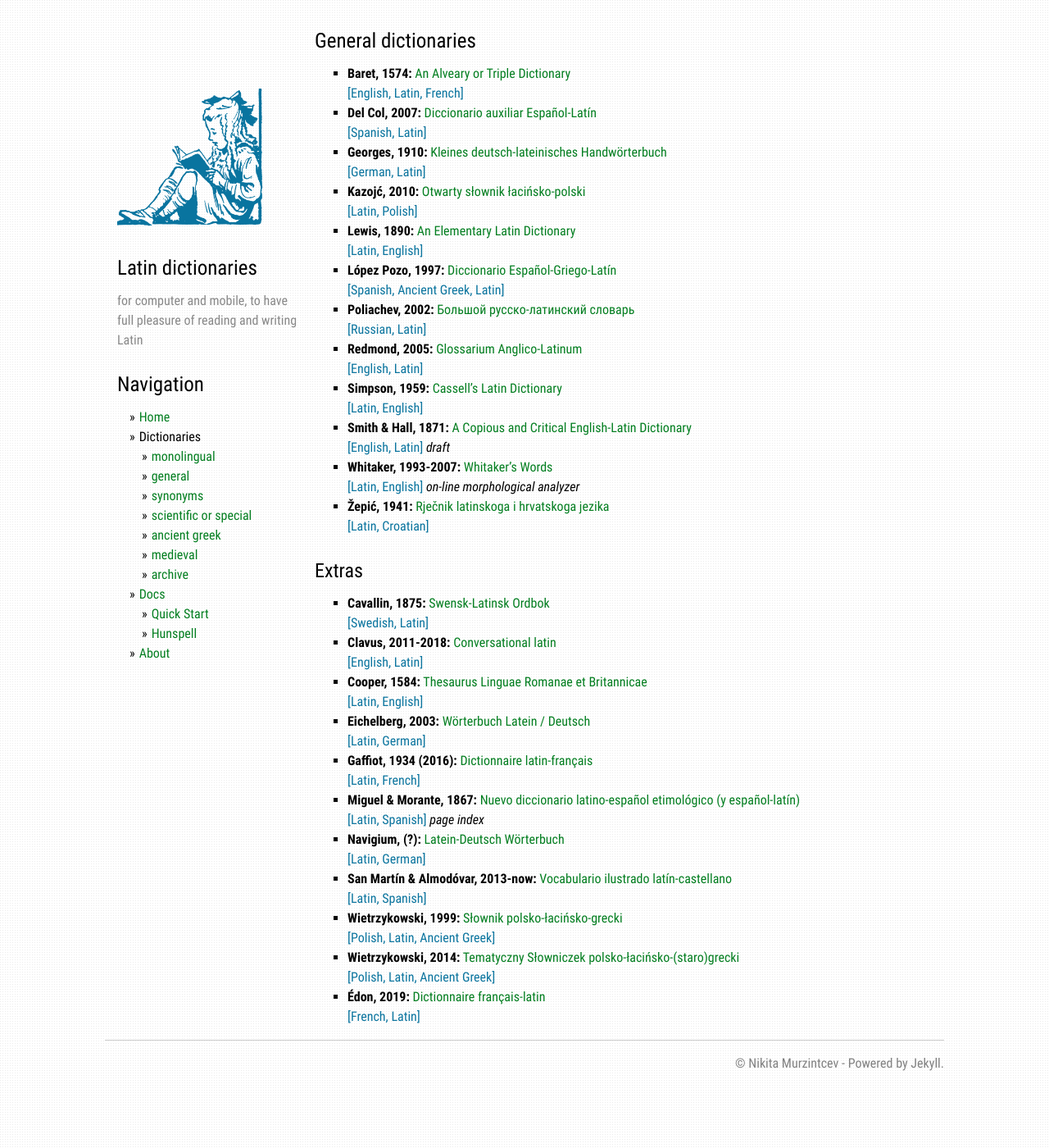
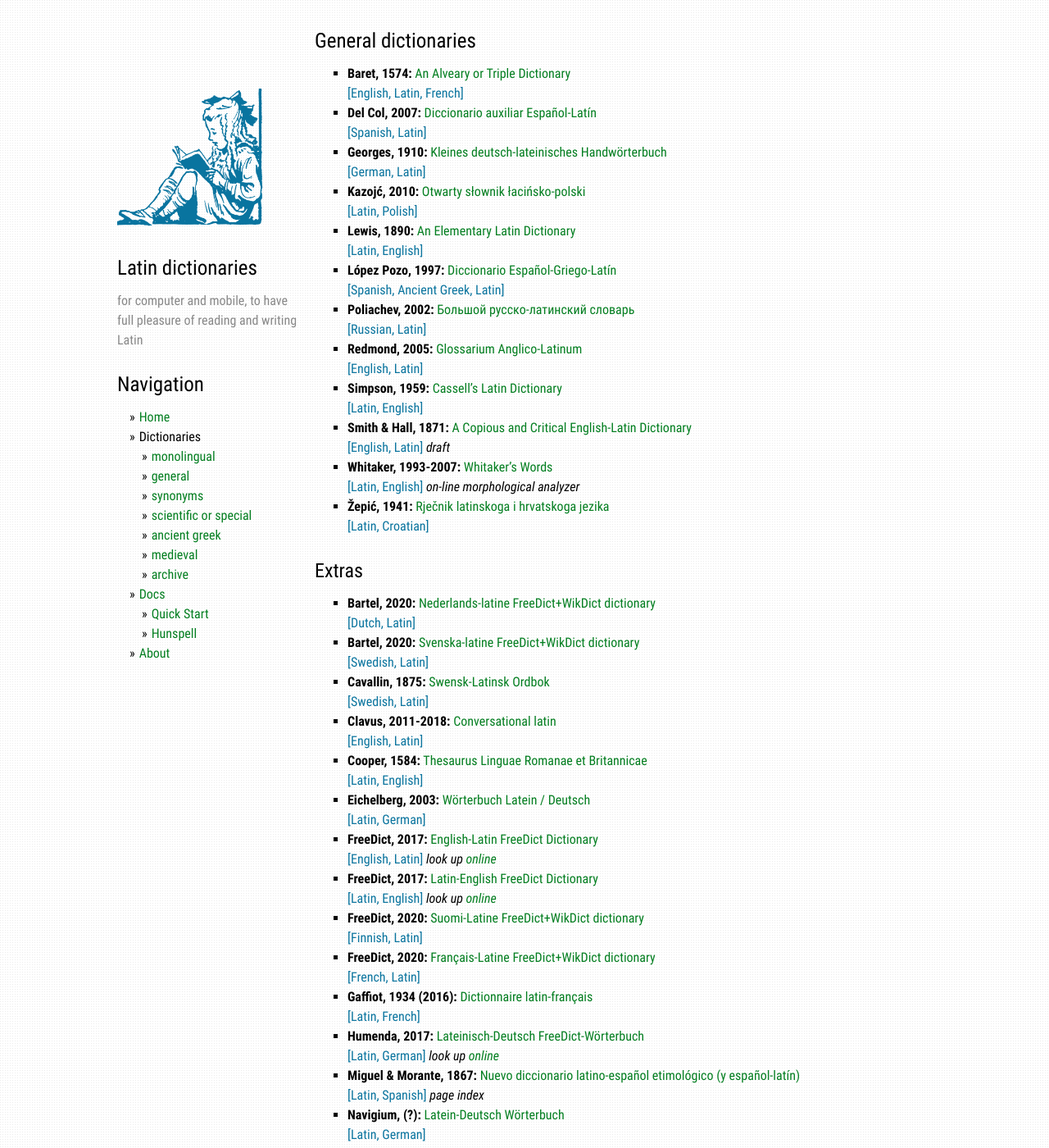
Before and after one commit to latin-dict/latin-dict.github.io, a Jekyll site: the page built from list_general.md, in a window 1280 px wide and 1400 px high. Shown: the whole window at 82% size. Built offline with Jekyll 4.4.1, drawn with Linux system fonts in a browser that asks for light colours.

Commit message:
FreeDict extras

```diff
--- a/_data/extras_general.yml
+++ b/_data/extras_general.yml
@@ -64,3 +64,45 @@
   website: https://latinonline.es/recursos/diccionarios-de-latin-online/
   tags: [Latin, Spanish]
   comment: page index
+- title: English-Latin FreeDict Dictionary
+  author: FreeDict
+  year: 2017
+  website: https://download.freedict.org/dictionaries/eng-lat/
+  tags: [English, Latin]
+  comment: look up [online](http://dict.org)
+- title: Latin-English FreeDict Dictionary
+  author: FreeDict
+  year: 2017
+  website: https://download.freedict.org/dictionaries/lat-eng/
+  tags: [Latin, English]
+  comment: look up [online](http://dict.org)
+- title: Suomi-Latine FreeDict+WikDict dictionary
+  author: FreeDict
+  year: 2020
+  website: https://download.freedict.org/dictionaries/fin-lat/
+  tags: [Finnish, Latin]
+  comment:
+- title: Français-Latine FreeDict+WikDict dictionary
+  author: FreeDict
+  year: 2020
+  website: https://download.freedict.org/dictionaries/fra-lat/
+  tags: [French, Latin]
+  comment:
+- title: Lateinisch-Deutsch FreeDict-Wörterbuch
+  author: Humenda
+  year: 2017
+  website: https://download.freedict.org/dictionaries/lat-deu/
+  tags: [Latin, German]
+  comment: look up [online](http://dict.org)
+- title: Nederlands-latine FreeDict+WikDict dictionary
+  author: Bartel
+  year: 2020
+  website: https://download.freedict.org/dictionaries/nld-lat/
+  tags: [Dutch, Latin]
+  comment:
+- title: Svenska-latine FreeDict+WikDict dictionary
+  author: Bartel
+  year: 2020
+  website: https://download.freedict.org/dictionaries/swe-lat/
+  tags: [Swedish, Latin]
+  comment:
```
Also changed, not shown: _posts/2021-12-07-FreeDict.md (added, +12 -0 lines).
